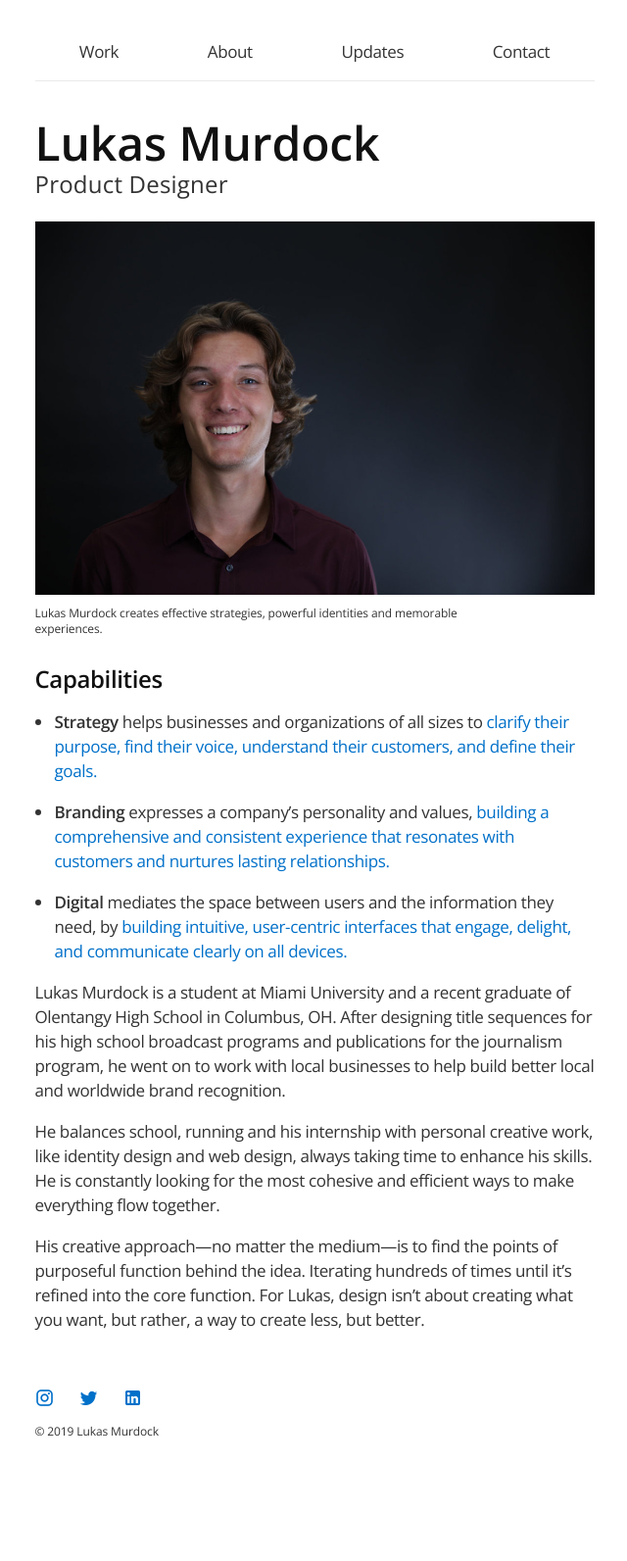
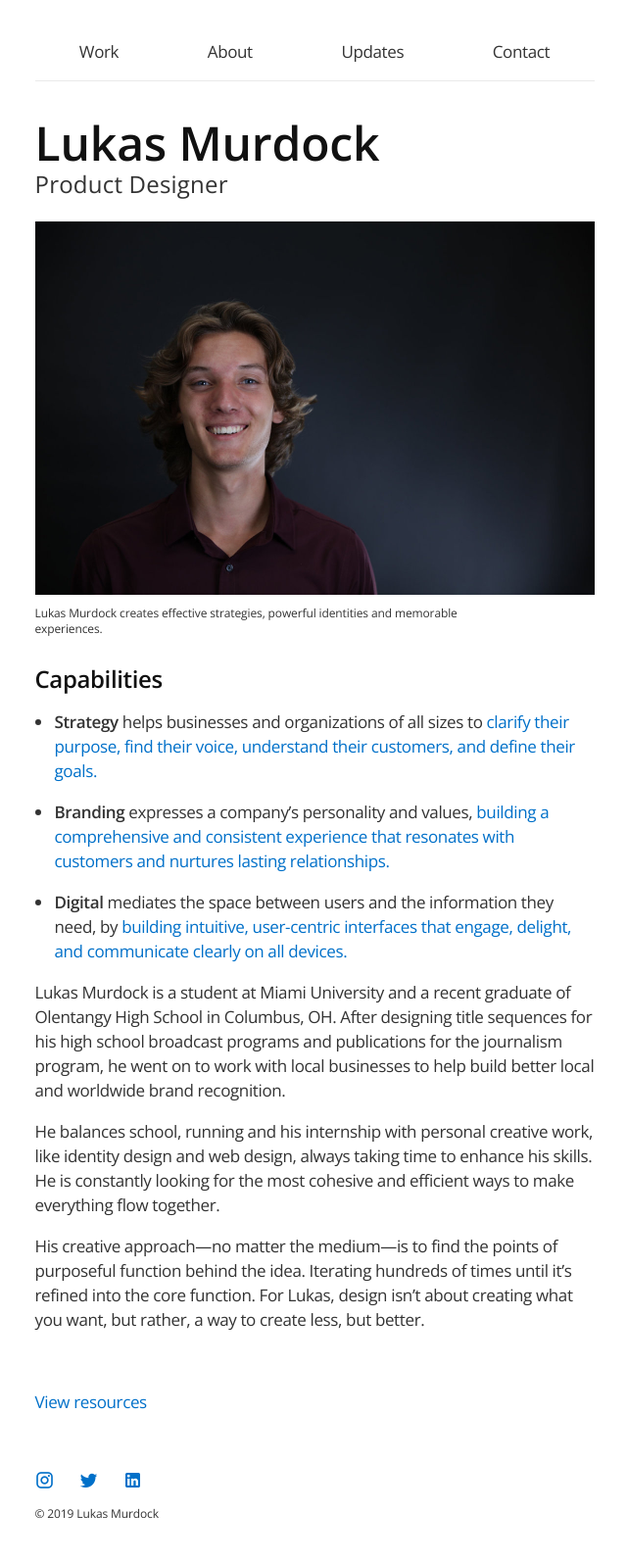
Before and after one commit to LukasMurdock/LukasMurdock.github.io, a Jekyll site: the page built from index.html, in a window 1280 px wide. Shown: the whole page at 98% size, without its empty margins (319-959 px from the left). Built offline with Jekyll 4.4.1, drawn with Linux system fonts in a browser that asks for light colours; nearby versions of some CDN libraries; the list of posts is cut into pages by our own code; before the commit the page ends 1509 px from its top, so only the background shows below that.

Commit message:
resources link on homepage

```diff
--- a/index.html
+++ b/index.html
@@ -41,7 +41,8 @@ description: Brand Strategy Design Consultant. Helping align the goals of organi
 				<p>Lukas Murdock is a student at Miami University and a recent graduate of Olentangy High School in Columbus, OH. After designing title sequences for his high school broadcast programs and publications for the journalism program, he went on to work with local businesses to help build better local and worldwide brand recognition.</p>
 				<p>He balances school, running and his internship with personal creative work, like identity design and web design, always taking time to enhance his skills. He is constantly looking for the most cohesive and efficient ways to make everything flow together.</p>
 				<p>His creative approach—no matter the medium—is to find the points of purposeful function behind the idea. Iterating hundreds of times until it’s refined into the core function. For Lukas, design isn’t about creating what you want, but rather, a way to create less, but better.</p>
-
+				<br>
+				<p><a href="/resources">View resources</a></p>
 			</div>
 		</main>
 
```
